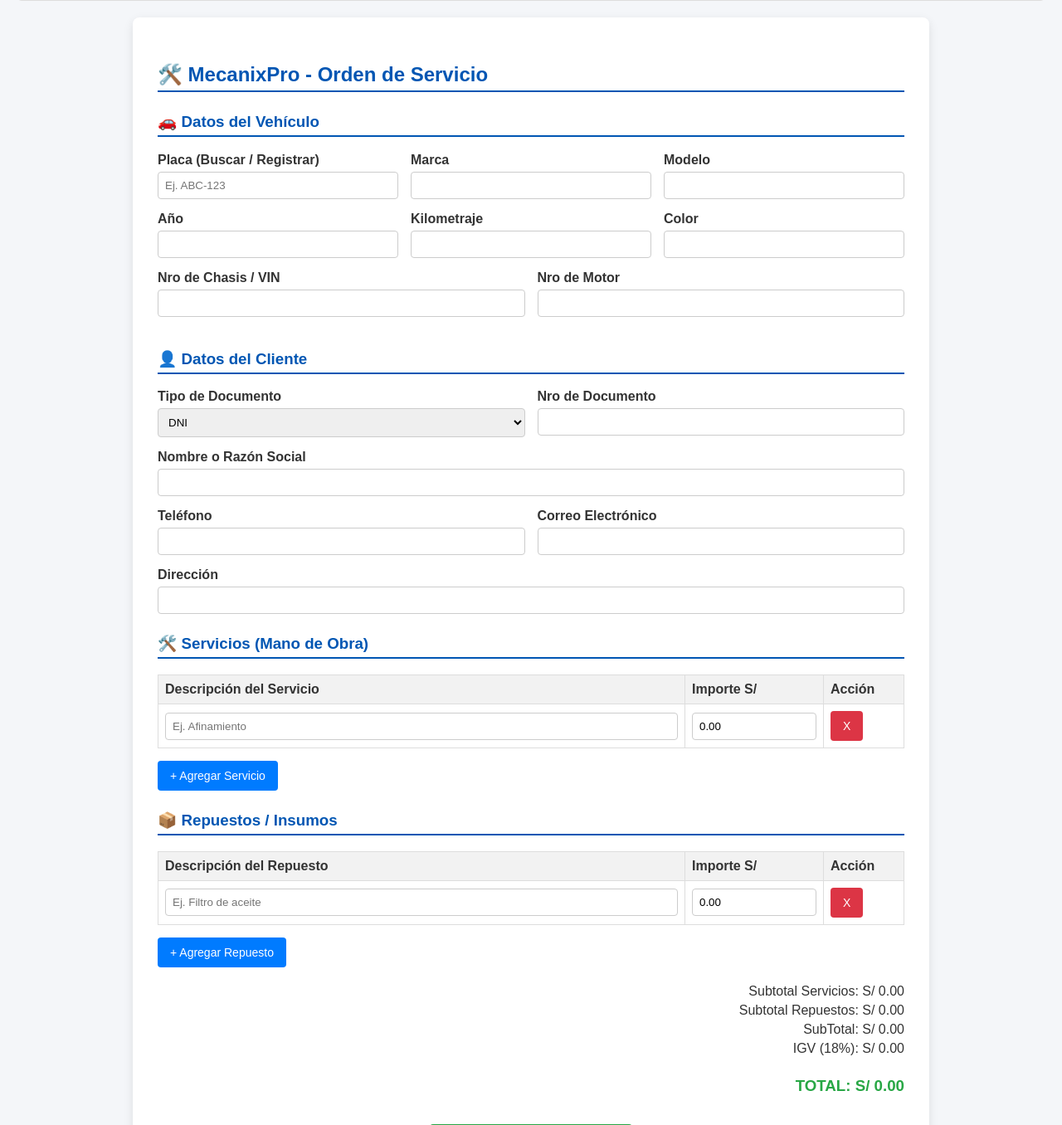
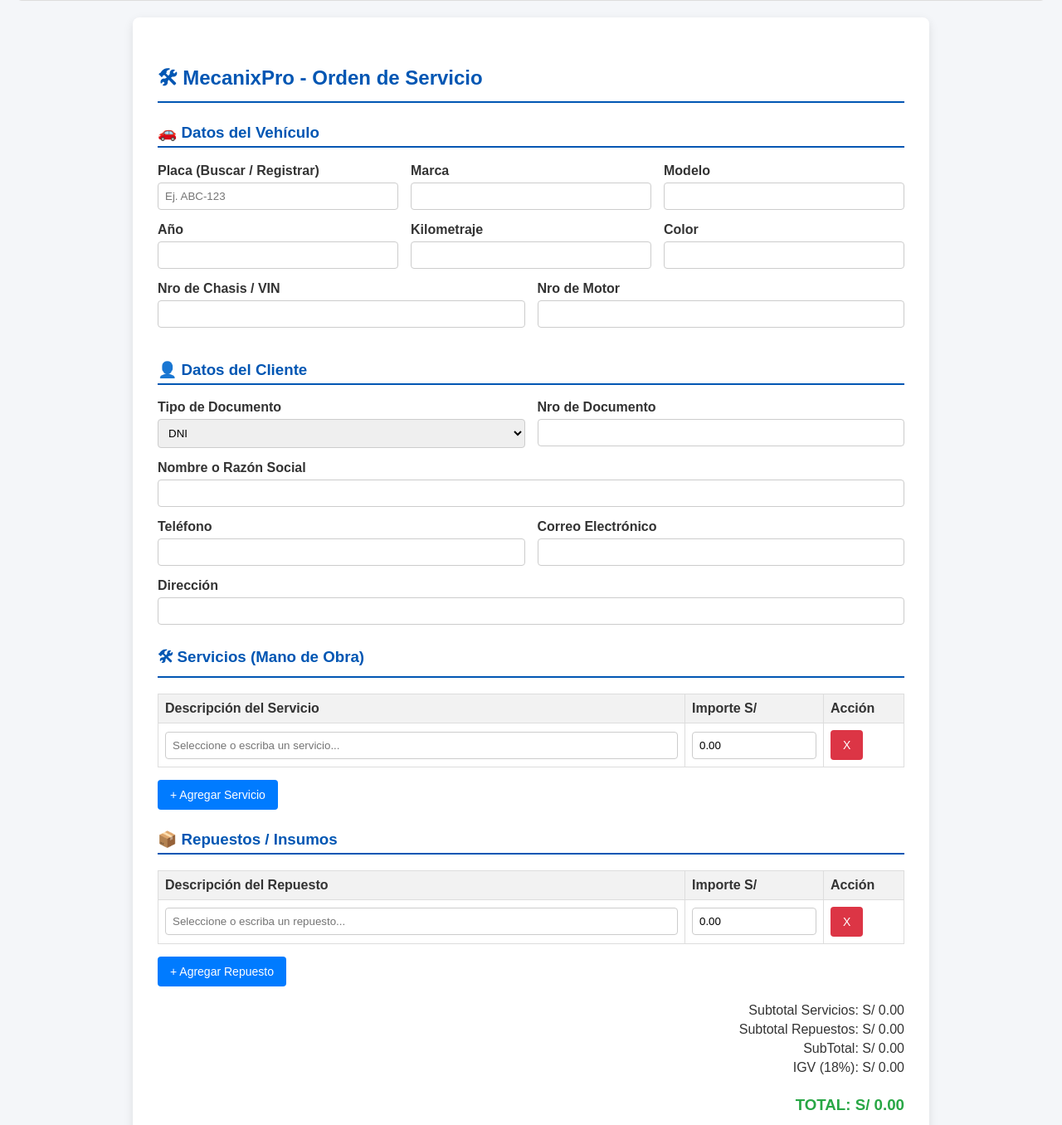
Before and after one commit to Iza-bel06/mecanixpro., a Python web app: template templates/index.html in a window 1280 px wide. Shown: the part 68-1424 px from the top of the page at 83% size. Run offline with Jinja, Linux system fonts and the light colour scheme; the template is opened without the code that fills it, so the values that code supplies are empty.

Commit message:
Update index.html

```diff
--- a/templates/index.html
+++ b/templates/index.html
@@ -106,7 +106,7 @@
 </div>
 
 <div class="container">
-    <h2>🛠️️ MecanixPro - Orden de Servicio</h2>
+    <h2>🛠 MecanixPro - Orden de Servicio</h2>
 
     <form id="ordenForm">
         <h3>🚗 Datos del Vehículo</h3>
@@ -183,7 +183,7 @@
             <input type="text" id="direccion">
         </div>
 
-        <h3>🛠️️ Servicios (Mano de Obra)</h3>
+        <h3>🛠 Servicios (Mano de Obra)</h3>
         <table>
             <thead>
                 <tr>
@@ -195,7 +195,7 @@
             <tbody id="tabla-servicios">
                 <tr>
                     <td>
-                        <input type="text" class="serv-desc" placeholder="Ej. Afinamiento" list="lista-servicios">
+                        <input type="text" class="serv-desc" placeholder="Seleccione o escriba un servicio..." list="lista-servicios" onclick="this.select()">
                     </td>
                     <td><input type="number" step="0.01" class="serv-precio" value="0.00" oninput="calcularTotales()"></td>
                     <td><button type="button" class="btn btn-danger" onclick="eliminarFila(this)">X</button></td>
@@ -216,7 +216,7 @@
             <tbody id="tabla-repuestos">
                 <tr>
                     <td>
-                        <input type="text" class="rep-desc" placeholder="Ej. Filtro de aceite" list="lista-repuestos">
+                        <input type="text" class="rep-desc" placeholder="Seleccione o escriba un repuesto..." list="lista-repuestos" onclick="this.select()">
                     </td>
                     <td><input type="number" step="0.01" class="rep-precio" value="0.00" oninput="calcularTotales()"></td>
                     <td><button type="button" class="btn btn-danger" onclick="eliminarFila(this)">X</button></td>
@@ -225,7 +225,7 @@
         </table>
         <button type="button" class="btn" onclick="agregarRepuesto()">+ Agregar Repuesto</button>
 
-        <!-- Listas inteligentes autoincrementables -->
+        <!-- Listas de sugerencias inteligentes -->
         <datalist id="lista-servicios">
             <option value="Afinamiento electrónico">
             <option value="Mantenimiento preventivo 5,000 km">
@@ -300,7 +300,9 @@
         const tbody = document.getElementById('tabla-servicios');
         const tr = document.createElement('tr');
         tr.innerHTML = `
-            <td><input type="text" class="serv-desc" placeholder="Descripción" list="lista-servicios"></td>
+            <td>
+                <input type="text" class="serv-desc" placeholder="Seleccione o escriba un servicio..." list="lista-servicios" onclick="this.select()">
+            </td>
             <td><input type="number" step="0.01" class="serv-precio" value="0.00" oninput="calcularTotales()"></td>
             <td><button type="button" class="btn btn-danger" onclick="eliminarFila(this)">X</button></td>
         `;
@@ -311,7 +313,9 @@
         const tbody = document.getElementById('tabla-repuestos');
         const tr = document.createElement('tr');
         tr.innerHTML = `
-            <td><input type="text" class="rep-desc" placeholder="Descripción" list="lista-repuestos"></td>
+            <td>
+                <input type="text" class="rep-desc" placeholder="Seleccione o escriba un repuesto..." list="lista-repuestos" onclick="this.select()">
+            </td>
             <td><input type="number" step="0.01" class="rep-precio" value="0.00" oninput="calcularTotales()"></td>
             <td><button type="button" class="btn btn-danger" onclick="eliminarFila(this)">X</button></td>
         `;
```
